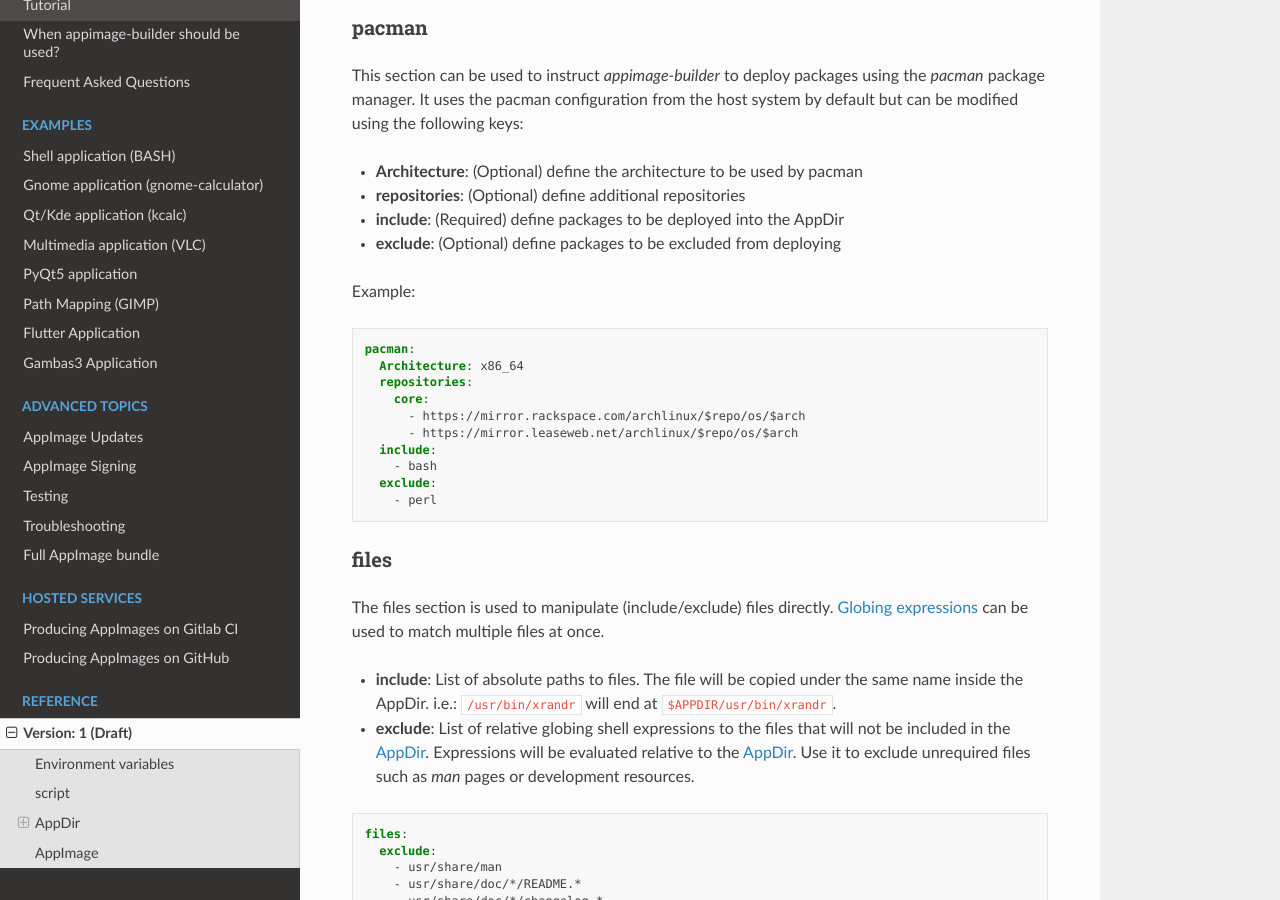
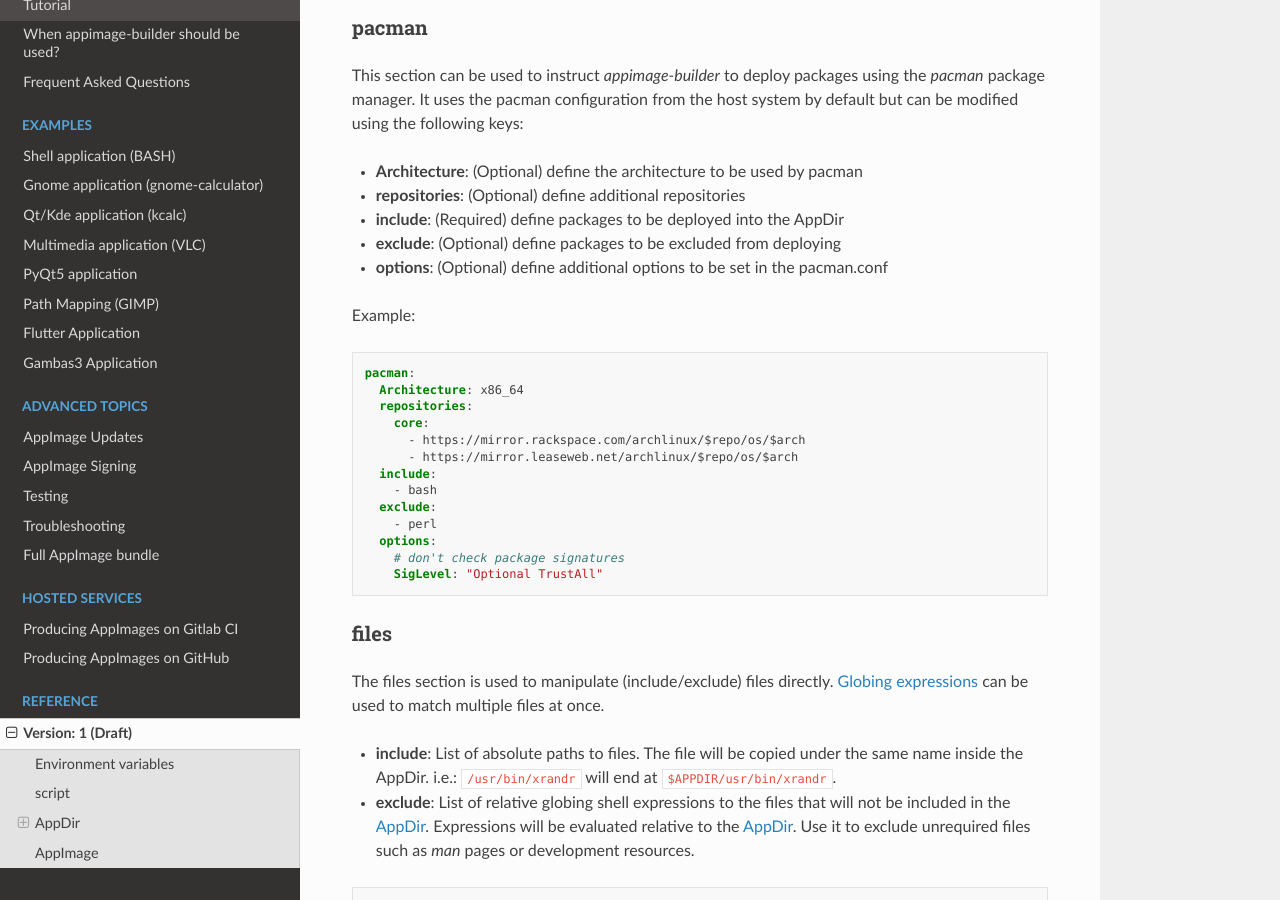
Before and after one commit to AppImageCrafters/appimage-builder-docs, a Sphinx documentation site: the page built from source/reference/version_1.rst, in a window 1280 px wide and 900 px high, scrolled down 3272 px. Built offline with Sphinx 7.4.7 and the Read the Docs theme 2.0.0, drawn with Linux system fonts in a browser that asks for light colours.

Commit message:
Add pacman options entry to the reference

```diff
--- a/source/reference/version_1.rst
+++ b/source/reference/version_1.rst
@@ -193,6 +193,7 @@ be modified using the following keys:
 - **repositories**: (Optional) define additional repositories
 - **include**: (Required) define packages to be deployed into the AppDir
 - **exclude**: (Optional) define packages to be excluded from deploying
+- **options**: (Optional) define additional options to be set in the pacman.conf
 
 Example:
 
@@ -208,6 +209,9 @@ Example:
       - bash
     exclude:
       - perl
+    options:
+      # don't check package signatures
+      SigLevel: "Optional TrustAll"
 
 -----
 files
```
